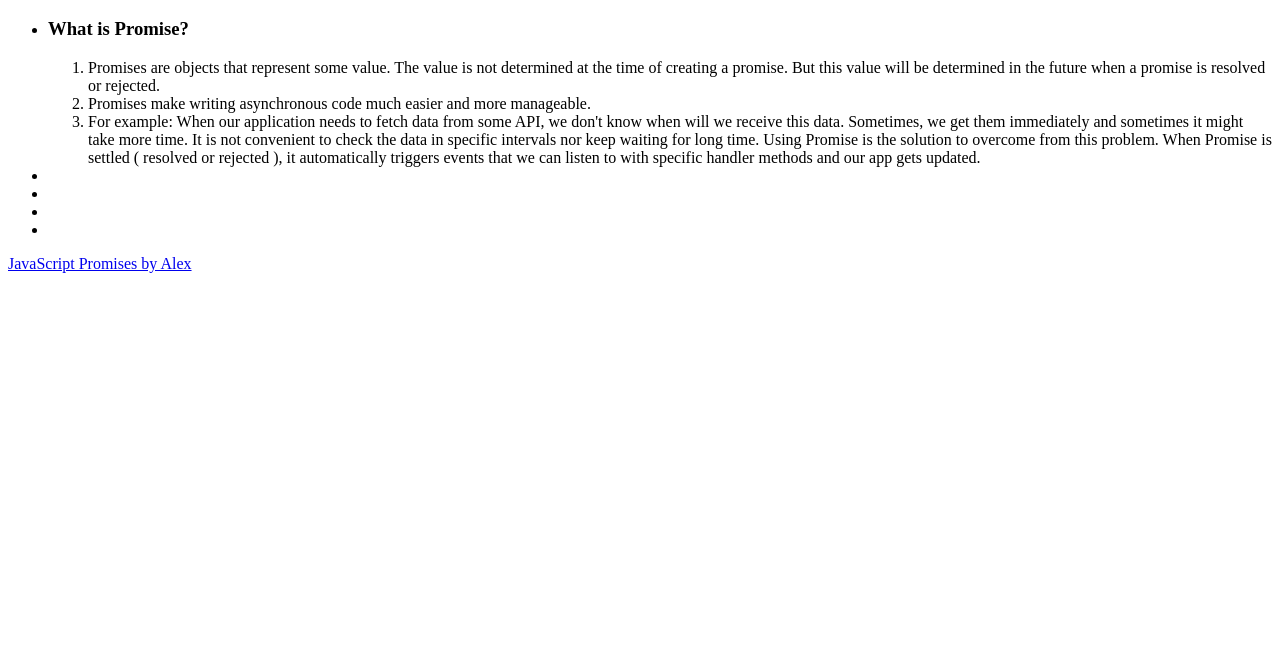
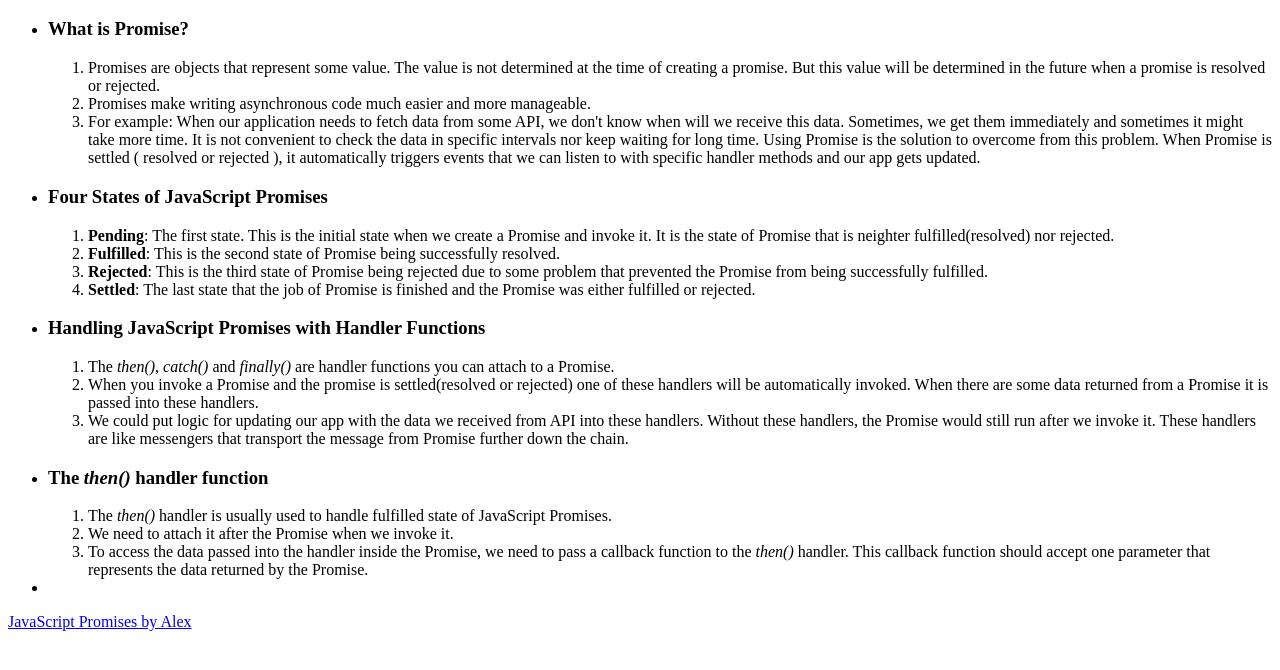
Before and after one commit to yugmani/promise-all-alex, a website: page index.html in a window 1280 px wide. Shown: the part 48-718 px from the top of the page. Drawn offline with Linux system fonts and the light colour scheme.

Commit message:
the then() handler function

```diff
--- a/index.html
+++ b/index.html
@@ -26,9 +26,67 @@
           </li>
         </ol>
       </li>
-      <li></li>
-      <li></li>
-      <li></li>
+      <li>
+        <h3>Four States of JavaScript Promises</h3>
+        <ol>
+          <li>
+            <strong>Pending</strong>: The first state. This is the initial state
+            when we create a Promise and invoke it. It is the state of Promise
+            that is neighter fulfilled(resolved) nor rejected.
+          </li>
+          <li>
+            <strong>Fulfilled</strong>: This is the second state of Promise
+            being successfully resolved.
+          </li>
+          <li>
+            <strong>Rejected</strong>: This is the third state of Promise being
+            rejected due to some problem that prevented the Promise from being
+            successfully fulfilled.
+          </li>
+          <li>
+            <strong>Settled</strong>: The last state that the job of Promise is
+            finished and the Promise was either fulfilled or rejected.
+          </li>
+        </ol>
+      </li>
+      <li>
+        <h3>Handling JavaScript Promises with Handler Functions</h3>
+        <ol>
+          <li>
+            The <em>then()</em>, <em>catch()</em> and <em>finally()</em> are
+            handler functions you can attach to a Promise.
+          </li>
+          <li>
+            When you invoke a Promise and the promise is settled(resolved or
+            rejected) one of these handlers will be automatically invoked. When
+            there are some data returned from a Promise it is passed into these
+            handlers.
+          </li>
+          <li>
+            We could put logic for updating our app with the data we received
+            from API into these handlers. Without these handlers, the Promise
+            would still run after we invoke it. These handlers are like
+            messengers that transport the message from Promise further down the
+            chain.
+          </li>
+        </ol>
+      </li>
+      <li>
+        <h3>The <em>then()</em> handler function</h3>
+        <ol>
+          <li>
+            The <em>then()</em> handler is usually used to handle fulfilled
+            state of JavaScript Promises.
+          </li>
+          <li>We need to attach it after the Promise when we invoke it.</li>
+          <li>
+            To access the data passed into the handler inside the Promise, we
+            need to pass a callback function to the <em>then()</em> handler.
+            This callback function should accept one parameter that represents
+            the data returned by the Promise.
+          </li>
+        </ol>
+      </li>
       <li></li>
     </ul>
   </div>
```
Also changed, not shown: index.js (+50 -0 lines).
